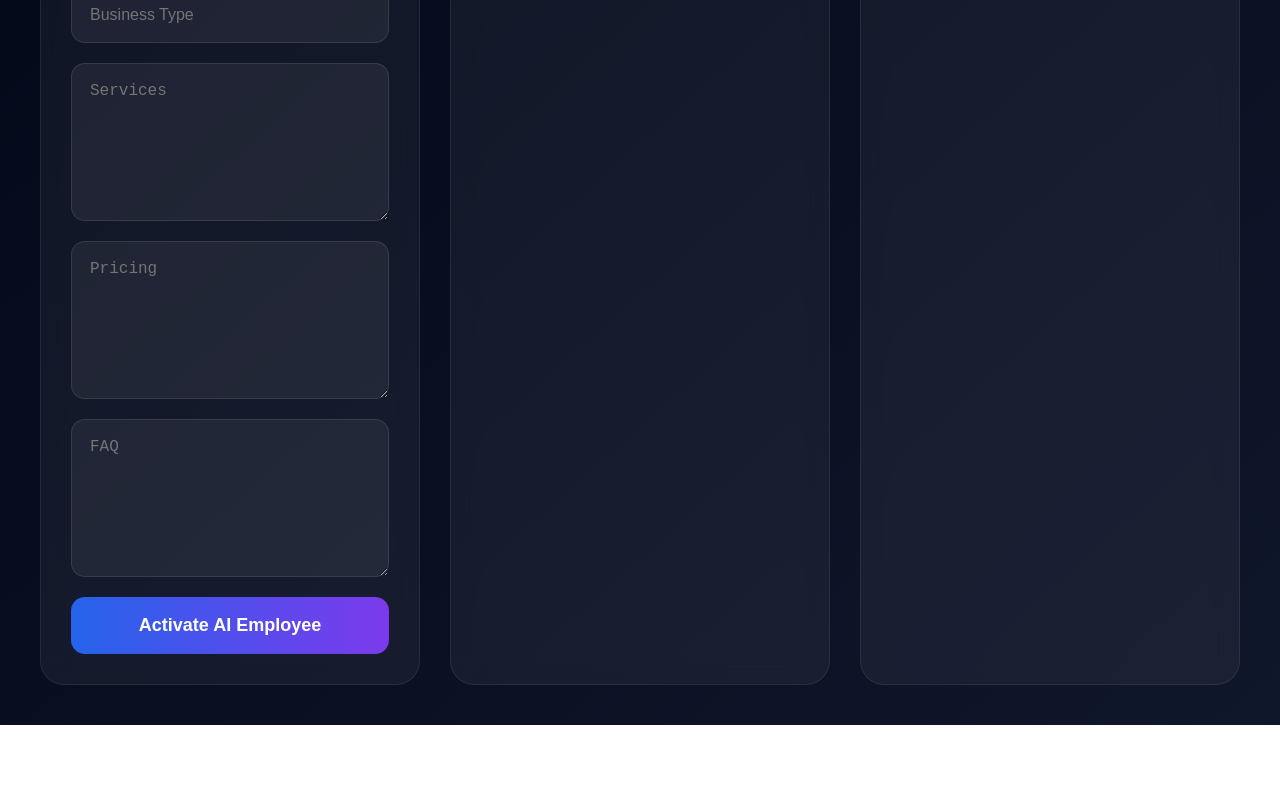
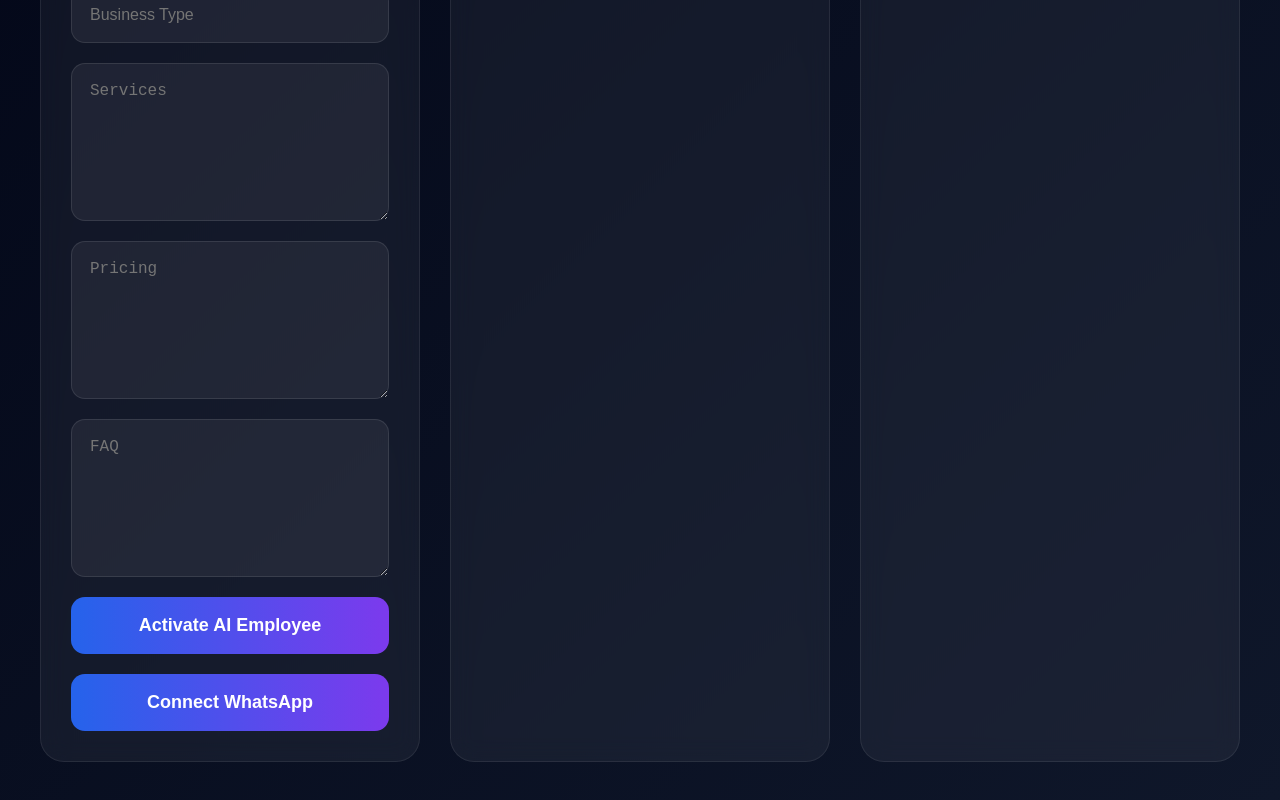
Before and after one commit to saifihaji3765-cmd/agentdesk-revenue-ai, a Next.js app in the folder client/: page / in a window 1280 px wide. Shown: the part 418-1218 px from the top of the page. Before the commit the page ends 1143 px from the top, so only its background shows below. Built offline with nearby package versions, Linux system fonts and the light colour scheme.

Commit message:
Update page.js

```diff
--- a/client/app/page.js
+++ b/client/app/page.js
@@ -169,6 +169,53 @@ export default function Home() {
 
           setAlerts(
             filteredAlerts
+          );
+        }
+
+      } catch (error) {
+
+        console.log(error);
+
+      }
+    };
+
+  const connectWhatsApp =
+    async () => {
+
+      try {
+
+        if (!loggedBusiness) {
+          return;
+        }
+
+        const response =
+          await fetch(
+            "https://agentdesk-revenue-ai.onrender.com/api/connect-whatsapp",
+            {
+              method: "POST",
+
+              headers: {
+                "Content-Type":
+                  "application/json"
+              },
+
+              body: JSON.stringify({
+
+                businessId:
+                  loggedBusiness.businessId
+
+              })
+
+            }
+          );
+
+        const data =
+          await response.json();
+
+        if (data.success) {
+
+          setMessage(
+            "Scan QR Code In Render Logs"
           );
         }
 
@@ -435,6 +482,16 @@ export default function Home() {
                 Activate AI Employee
               </button>
 
+              <button
+                style={buttonStyle}
+
+                onClick={
+                  connectWhatsApp
+                }
+              >
+                Connect WhatsApp
+              </button>
+
               {
 
                 message && (
```
